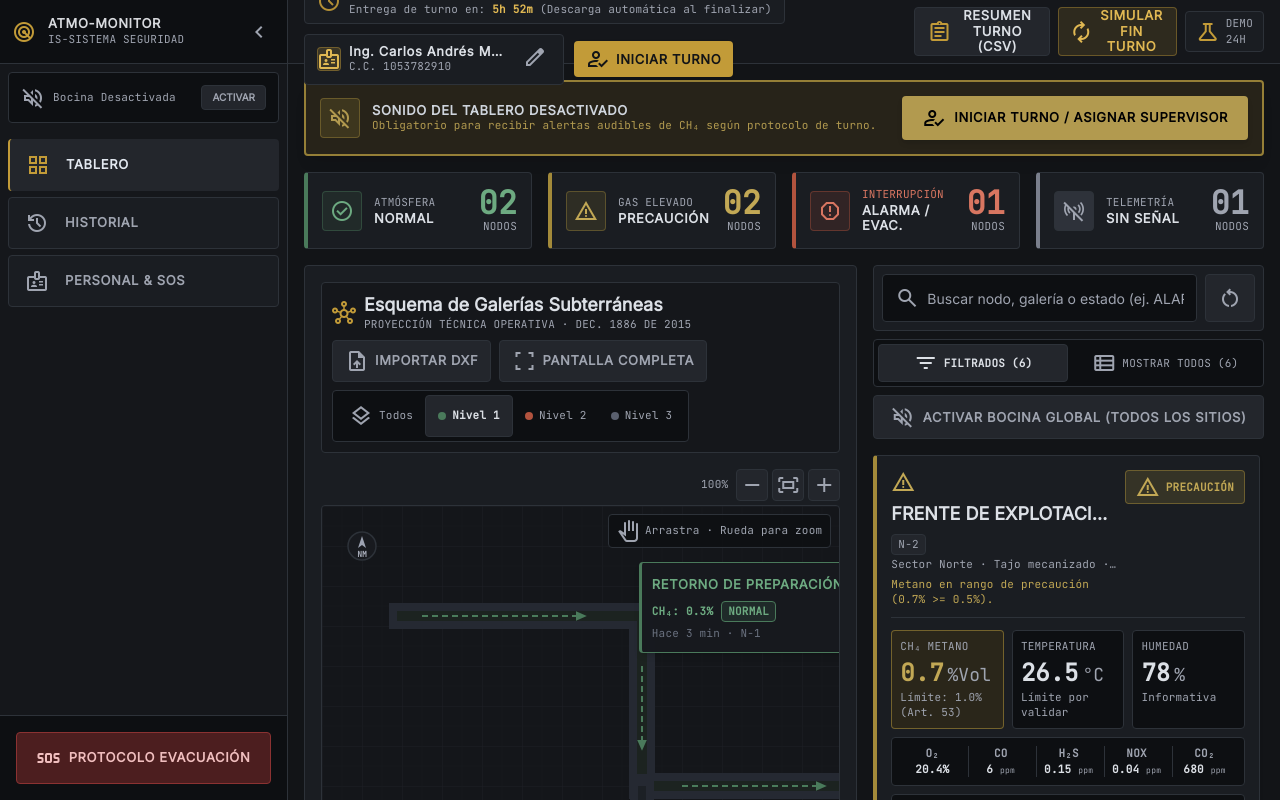
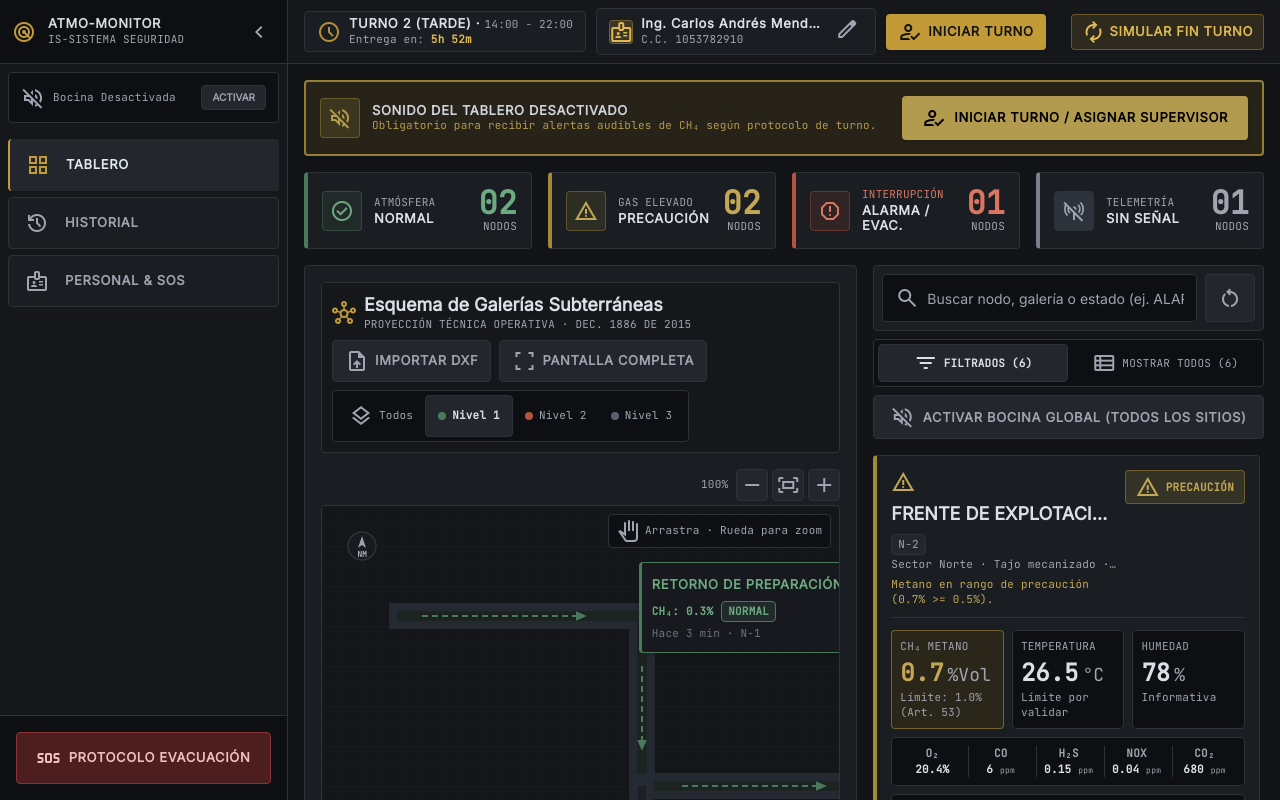
Before and after one commit to JimmyDVO0823/hackaton-2026, a React (Vite) app in the folder reto-minero/: page / in a window 1280 px wide. Shown: the top 800 px of the page. Built offline with nearby package versions, Linux system fonts and the light colour scheme.

Commit message:
se arregla el header

```diff
--- a/reto-minero/src/App.jsx
+++ b/reto-minero/src/App.jsx
@@ -27,7 +27,6 @@ function AppContent() {
   // Gestión de turnos de 8h y descarga automática de resumen CSV
   const {
     turnoActual,
-    descargarTurnoActual,
     simularFinDeTurno,
   } = useTurnoAutomatico((msg, tipo) => mostrarToast(msg, tipo), supervisorTurno);
 
@@ -99,7 +98,6 @@ function AppContent() {
 
   const turnoProps = {
     turnoActual,
-    descargarTurnoActual,
     simularFinDeTurno,
   };
 
--- a/reto-minero/src/layout/MainLayout.jsx
+++ b/reto-minero/src/layout/MainLayout.jsx
@@ -10,7 +10,7 @@ import { Sidebar } from './Sidebar';
  */
 export function MainLayout({ children, sidebarProps, turnoProps, supervisorProps }) {
   const [collapsed, setCollapsed] = useState(false);
-  const { turnoActual, descargarTurnoActual, simularFinDeTurno } = turnoProps || {};
+  const { turnoActual, simularFinDeTurno } = turnoProps || {};
   const { supervisorTurno, onAbrirIniciarTurno } = supervisorProps || {};
 
   return (
@@ -27,27 +27,27 @@ export function MainLayout({ children, sidebarProps, turnoProps, supervisorProps
         className="transition-[padding-left] duration-300 ease-in-out"
         style={{ paddingLeft: collapsed ? '4rem' : '18rem' }}
       >
-        {/* Header fijo con control de Turnos y Resumen CSV */}
+        {/* Header fijo con control de Turnos y Supervisor */}
         <header
           className="fixed top-0 right-0 h-16 bg-surface-container-low border-b border-[#2D3239] z-40 transition-[left] duration-300 ease-in-out flex items-center justify-between px-space-md gap-3"
           style={{ left: collapsed ? '4rem' : '18rem' }}
         >
           {/* Widget de Turno de Operación Minera (Turnos de 8 horas) */}
-          <div className="flex items-center gap-2.5 flex-wrap">
+          <div className="flex items-center gap-2.5 min-w-0 flex-1">
             {turnoActual && (
               <div
-                className="flex items-center gap-2 px-3 py-1.5 rounded-lg bg-surface-container border border-[#2D3239]"
-                title={`Turno de 8h según Decreto 1886. Finaliza a las ${turnoActual.horarioTexto.split(' - ')[1]}.`}
+                className="flex items-center gap-2 px-3 py-1 rounded-lg bg-surface-container border border-[#2D3239] min-w-0 shrink"
+                title={`Turno de 8h según Decreto 1886. Finaliza a las ${turnoActual.horarioTexto.split(' - ')[1]}. Descarga automática del resumen al finalizar.`}
               >
-                <span className="material-symbols-outlined text-[18px] text-[#C29B38] animate-pulse">
+                <span className="material-symbols-outlined text-[18px] text-[#C29B38] animate-pulse shrink-0">
                   schedule
                 </span>
-                <div className="flex flex-col">
-                  <span className="font-action-label text-[12px] font-bold text-on-surface uppercase tracking-wide leading-tight">
+                <div className="flex flex-col min-w-0">
+                  <span className="font-action-label text-[12px] font-bold text-on-surface uppercase tracking-wide leading-tight truncate">
                     {turnoActual.nombre} · <span className="text-secondary font-normal font-code-badge">{turnoActual.horarioTexto}</span>
                   </span>
-                  <span className="font-code-badge text-[10px] text-secondary">
-                    Entrega de turno en: <strong className="text-[#E0B853]">{turnoActual.tiempoRestanteTexto}</strong> (Descarga automática al finalizar)
+                  <span className="font-code-badge text-[10px] text-secondary truncate">
+                    Entrega en: <strong className="text-[#E0B853]">{turnoActual.tiempoRestanteTexto}</strong>
                   </span>
                 </div>
               </div>
@@ -56,17 +56,17 @@ export function MainLayout({ children, sidebarProps, turnoProps, supervisorProps
             {/* Widget de Supervisor Responsable y Trazabilidad */}
             {supervisorTurno && (
               <div
-                className="hidden lg:flex items-center gap-2 px-3 py-1.5 rounded-lg bg-surface-container border border-[#2D3239]"
+                className="hidden lg:flex items-center gap-2 px-3 py-1 rounded-lg bg-surface-container border border-[#2D3239] min-w-0 shrink"
                 title={`Supervisor Responsable: ${supervisorTurno.nombre} · C.C. ${supervisorTurno.documento} · ${supervisorTurno.cargo}`}
               >
                 <div className="w-6 h-6 rounded bg-[#C29B38]/20 flex items-center justify-center shrink-0 border border-[#C29B38]/40">
                   <span className="material-symbols-outlined text-[15px] text-[#E0B853]">badge</span>
                 </div>
-                <div className="flex flex-col">
-                  <span className="font-action-label text-[11px] font-bold text-on-surface truncate max-w-[160px] leading-tight">
+                <div className="flex flex-col min-w-0">
+                  <span className="font-action-label text-[11px] font-bold text-on-surface truncate max-w-[180px] leading-tight">
                     {supervisorTurno.nombre}
                   </span>
-                  <span className="font-code-badge text-[10px] text-secondary">
+                  <span className="font-code-badge text-[10px] text-secondary truncate">
                     C.C. {supervisorTurno.documento}
                   </span>
                 </div>
@@ -75,7 +75,7 @@ export function MainLayout({ children, sidebarProps, turnoProps, supervisorProps
                     type="button"
                     onClick={onAbrirIniciarTurno}
                     title="Cambiar supervisor o registrar traspaso formal de turno"
-                    className="p-1 hover:bg-surface-container-high rounded text-secondary hover:text-[#E0B853] transition-colors ml-0.5"
+                    className="p-1 hover:bg-surface-container-high rounded text-secondary hover:text-[#E0B853] transition-colors ml-0.5 shrink-0"
                   >
                     <span className="material-symbols-outlined text-[15px]">edit</span>
                   </button>
@@ -88,7 +88,7 @@ export function MainLayout({ children, sidebarProps, turnoProps, supervisorProps
               <button
                 type="button"
                 onClick={onAbrirIniciarTurno}
-                className="min-h-[36px] px-3 bg-[#C29B38] hover:bg-[#d4aa3e] text-[#121417] font-bold rounded flex items-center gap-1.5 font-action-label text-[11px] uppercase shadow-sm active:scale-98"
+                className="min-h-[36px] px-3 bg-[#C29B38] hover:bg-[#d4aa3e] text-[#121417] font-bold rounded flex items-center gap-1.5 font-action-label text-[11px] uppercase shadow-sm active:scale-98 shrink-0 whitespace-nowrap"
               >
                 <span className="material-symbols-outlined text-[16px]">how_to_reg</span>
                 <span>Iniciar Turno</span>
@@ -96,41 +96,20 @@ export function MainLayout({ children, sidebarProps, turnoProps, supervisorProps
             )}
           </div>
 
-          {/* Acciones de Turno y Demo */}
-          <div className="flex items-center gap-2">
-            {/* Descarga manual del Resumen de Turno en CSV */}
-            {descargarTurnoActual && (
-              <button
-                type="button"
-                onClick={descargarTurnoActual}
-                title="Generar y descargar documento 'Resumen de Turno' (CSV) con el historial acumulado de las 8 horas"
-                className="min-h-[38px] px-3 bg-surface-container-high hover:bg-surface-variant text-on-surface rounded flex items-center gap-1.5 font-action-label text-[12px] uppercase font-semibold border border-[#2D3239] transition-colors"
-              >
-                <span className="material-symbols-outlined text-[16px] text-[#C29B38]">assignment</span>
-                <span>Resumen Turno (CSV)</span>
-              </button>
-            )}
-
+          {/* Acciones de Turno */}
+          <div className="flex items-center gap-2 shrink-0">
             {/* Botón para Simular Fin de Turno (Permite verificar la entrega automática sin esperar 8h) */}
             {simularFinDeTurno && (
               <button
                 type="button"
                 onClick={simularFinDeTurno}
                 title="Simular cambio de turno (Prueba de entrega y descarga automática del CSV)"
-                className="min-h-[38px] px-2.5 bg-[#C29B38]/15 hover:bg-[#C29B38]/25 text-[#E0B853] rounded flex items-center gap-1 font-action-label text-[11px] uppercase font-bold border border-[#C29B38]/40 transition-colors"
+                className="min-h-[36px] px-2.5 bg-[#C29B38]/15 hover:bg-[#C29B38]/25 text-[#E0B853] rounded flex items-center gap-1 font-action-label text-[11px] uppercase font-bold border border-[#C29B38]/40 transition-colors whitespace-nowrap"
               >
                 <span className="material-symbols-outlined text-[15px]">autorenew</span>
-                <span>Simular Fin Turno</span>
+                <span className="hidden xl:inline">Simular Fin Turno</span>
               </button>
             )}
-
-            {/* Etiqueta discreta de datos demo */}
-            <div className="flex items-center gap-1.5 px-2.5 py-1 rounded border border-[#2D3239] bg-surface-container">
-              <span className="material-symbols-outlined text-[14px] text-[#C29B38]">science</span>
-              <span className="font-code-badge text-[10px] text-secondary uppercase tracking-wider">
-                Demo 24h
-              </span>
-            </div>
           </div>
         </header>
 
```
